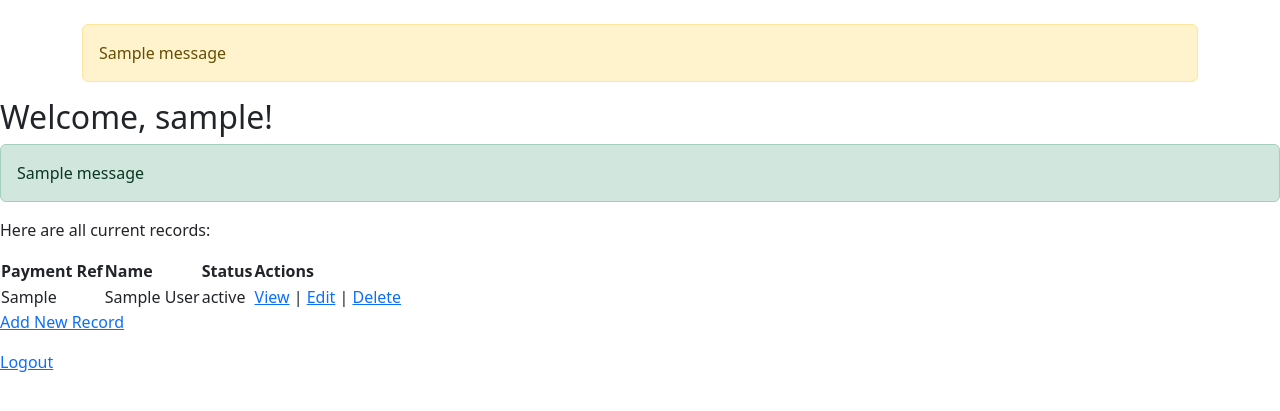
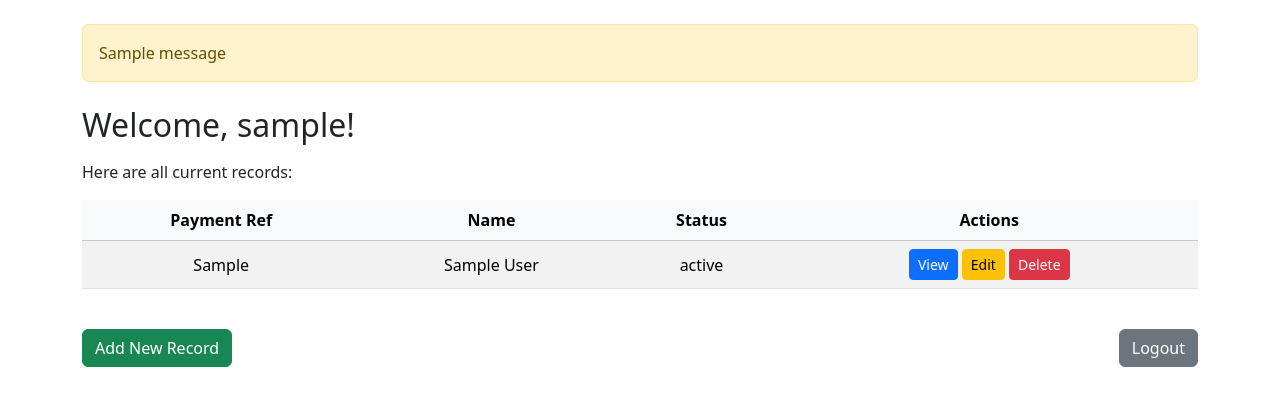
Before and after one commit to catiecord/assigment_ccm_devops, a Django app: page / in a window 1280 px wide. Shown: the part 56-467 px from the top of the page. Run offline with Django 5.2, Linux system fonts and the light colour scheme; a user stored in the database is signed in; tables that the repository leaves empty hold one stand-in row (values such as "Sample post"); one stand-in notice (Sample message) is shown.

Commit message:
enhanxce css

```diff
--- a/ccm_app/templates/base.html
+++ b/ccm_app/templates/base.html
@@ -8,18 +8,21 @@
   </head>
   <body>
     {% include 'nav-bar.html' %}
-    <div class="container">
-     <br>
+
+    <!-- ✅ Wrap everything inside a single Bootstrap container -->
+    <div class="container mt-4">
       {% if messages %}
         {% for message in messages %}
           <div class="alert alert-warning" role="alert">
             {{ message }}
           </div>
         {% endfor %}
+      {% endif %}
+
+      {% block content %}
+      {% endblock %}
     </div>
-          {% endif %}
-    {% block content %}
-    {% endblock %}
+
     <script src="https://cdn.jsdelivr.net/npm/bootstrap@5.3.2/dist/js/bootstrap.bundle.min.js" integrity="sha384-C6RzsynM9kWDrMNeT87bh95OGNyZPhcTNXj1NW7RuBCsyN/o0jlpcV8Qyq46cDfL" crossorigin="anonymous"></script>
   </body>
 </html>
--- a/ccm_app/templates/home.html
+++ b/ccm_app/templates/home.html
@@ -2,23 +2,18 @@
 {% load static %}
 
 {% block content %}
-  <h2>Welcome, {{ request.user.username }}!</h2>
-  {% if messages %}
-    {% for message in messages %}
-      <div class="alert alert-{{ message.tags }}">
-        {{ message }}
-      </div>
-    {% endfor %}
-  {% endif %}
+  <h2 class="mt-4 mb-3">Welcome, {{ request.user.username }}!</h2>
+
   <p>Here are all current records:</p>
 
-  <table>
-    <thead>
+  <div class="table-responsive">
+    <table class="table table-striped table-hover text-center align-middle">
+      <thead class="table-light">
         <tr>
-        <th>Payment Ref</th>
-        <th>Name</th>
-        <th>Status</th>
-        <th>Actions</th>
+          <th scope="col">Payment Ref</th>
+          <th scope="col">Name</th>
+          <th scope="col">Status</th>
+          <th scope="col">Actions</th>
         </tr>
       </thead>
       <tbody>
@@ -28,17 +23,24 @@
             <td>{{ record.first_name }} {{ record.last_name }}</td>
             <td>{{ record.contact_status }}</td>
             <td>
-            <a href="{% url 'payment_record' record.id %}">View</a> |
-            <a href="{% url 'update_record' record.id %}">Edit</a> |
-            <a href="{% url 'delete_record' record.id %}">Delete</a>
+              <a href="{% url 'payment_record' record.id %}" class="btn btn-primary btn-sm">View</a>
+              <a href="{% url 'update_record' record.id %}" class="btn btn-warning btn-sm">Edit</a>
+              {% if request.user.is_staff %}
+                <a href="{% url 'delete_record' record.id %}" class="btn btn-danger btn-sm">Delete</a>
+              {% endif %}
             </td>
           </tr>
         {% empty %}
-        <tr><td colspan="4">No records found.</td></tr>
+          <tr>
+            <td colspan="4">No records found.</td>
+          </tr>
         {% endfor %}
       </tbody>
     </table>
+  </div>
 
-  <p><a href="{% url 'add_record' %}">Add New Record</a></p>
-  <p><a href="{% url 'logout' %}">Logout</a></p>
+  <div class="d-flex justify-content-between mt-4">
+    <a href="{% url 'add_record' %}" class="btn btn-success">Add New Record</a>
+    <a href="{% url 'logout' %}" class="btn btn-secondary">Logout</a>
+  </div>
 {% endblock %}
```
Also changed, not shown: ccm_app/templates/audit_logs.html (+15 -7 lines), ccm_app/templates/confirm_delete.html (+8 -4 lines), ccm_app/templates/login.html (+0 -7 lines). Lines whose indentation alone changed are shown as unchanged.
